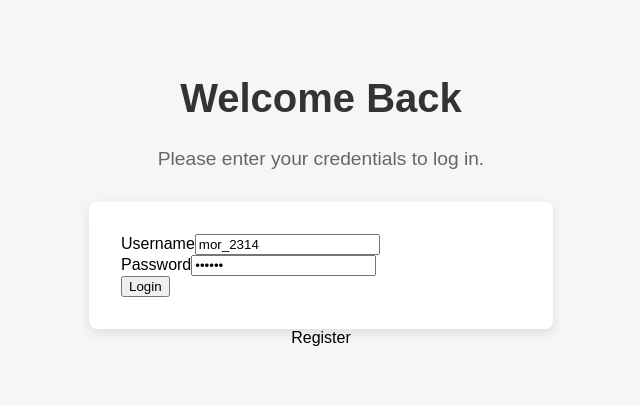
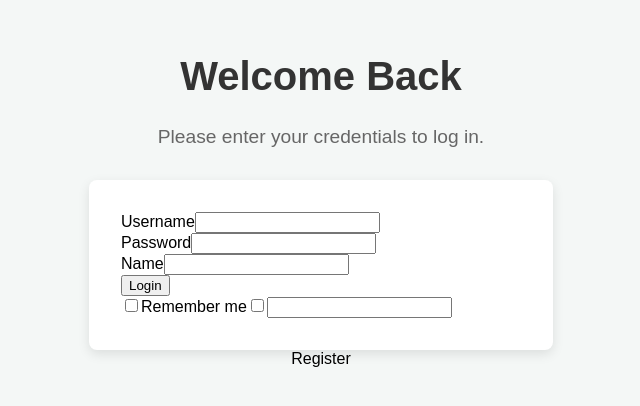
Before and after one commit to CodeaBien/codeabien-angular-mentoring, an Angular app: page /auth/login in a window 1280 px wide. Shown: the part 254-660 px from the top of the page, without its empty margins (319-959 px from the left). Built offline with nearby package versions, Linux system fonts and the light colour scheme.

Commit message:
demo cva

```diff
--- /dev/null
+++ b/src/app/features/auth/pages/login-page/components/demo-input/demo-input.html
@@ -0,0 +1,4 @@
+<div [formGroup]="form">
+	<label for="name">Name</label>
+	<input type="text" formControlName="namedemo" />
+</div>
--- /dev/null
+++ b/src/app/features/auth/pages/login-page/components/demo-input/demo-input.ts
@@ -0,0 +1,74 @@
+import { Component, forwardRef, OnInit, ViewEncapsulation } from '@angular/core';
+import {
+	AbstractControl,
+	ControlValueAccessor,
+	FormControl,
+	FormGroup,
+	NG_VALIDATORS,
+	NG_VALUE_ACCESSOR,
+	ReactiveFormsModule,
+	ValidationErrors,
+	Validator,
+} from '@angular/forms';
+
+@Component({
+	selector: 'app-demo-input',
+	imports: [ReactiveFormsModule],
+	templateUrl: './demo-input.html',
+	styleUrl: './demo-input.scss',
+	providers: [
+		{
+			provide: NG_VALUE_ACCESSOR,
+			useExisting: forwardRef(() => DemoInput),
+			multi: true,
+		},
+		{
+			provide: NG_VALIDATORS,
+			useExisting: forwardRef(() => DemoInput),
+			multi: true,
+		},
+	],
+	encapsulation: ViewEncapsulation.ShadowDom,
+})
+export class DemoInput implements ControlValueAccessor, OnInit, Validator {
+	// name = input<string>('');
+	// inputChange = output<string>();
+
+	// eslint-disable-next-line @typescript-eslint/no-empty-function
+	_onChange: (value: string) => void = () => {};
+	// eslint-disable-next-line @typescript-eslint/no-empty-function
+	_onTouched: () => void = () => {};
+
+	form = new FormGroup({
+		namedemo: new FormControl(''),
+	});
+
+	ngOnInit(): void {
+		this.form.controls.namedemo.valueChanges.subscribe((value) => {
+			this._onChange(value as string);
+		});
+	}
+
+	writeValue(value: string): void {
+		console.log('writeValue', value);
+	}
+
+	registerOnChange(fn: (value: string) => void): void {
+		console.log('registerOnChange', fn);
+		this._onChange = fn;
+	}
+
+	registerOnTouched(fn: () => void): void {
+		console.log('registerOnTouched', fn);
+		this._onTouched = fn;
+	}
+
+	validate(control: AbstractControl): ValidationErrors | null {
+		console.log('validate', control);
+		return null;
+	}
+
+	registerOnValidatorChange(fn: () => void): void {
+		console.log('registerOnValidatorChange', fn);
+	}
+}
--- a/src/app/features/auth/pages/login-page/components/login-form/login-form.component.html
+++ b/src/app/features/auth/pages/login-page/components/login-form/login-form.component.html
@@ -9,15 +9,25 @@
 		<input id="password" formControlName="password" type="password" />
 	</div>
 
+	<app-demo-input formControlName="namedemo" />
+
 	@if (error()) {
 		<div class="error-message">{{ error() }}</div>
 	}
 
-	<button type="submit" [disabled]="form.invalid || isLoading()">
+	<button type="submit">
 		@if (isLoading()) {
 			<span>Loading...</span>
 		} @else {
 			<span>Login</span>
 		}
 	</button>
+
+	<form formGroupName="rememberMe">
+		<input type="checkbox" />
+		<label for="remember">Remember me</label>
+		<input type="checkbox" formControlName="checkbox" />
+
+		<input type="datetime" name="" id="" formControlName="datetime" />
+	</form>
 </form>
--- a/src/app/features/auth/pages/login-page/components/login-form/login-form.component.ts
+++ b/src/app/features/auth/pages/login-page/components/login-form/login-form.component.ts
@@ -1,28 +1,62 @@
 import { LoginRequest } from '@/features/auth/domain/models/auth-api.model';
-import { ChangeDetectionStrategy, Component, EventEmitter, input, Output } from '@angular/core';
+import { DemoInput } from '@/features/auth/pages/login-page/components/demo-input/demo-input';
+import { ChangeDetectionStrategy, Component, EventEmitter, inject, input, OnInit, Output } from '@angular/core';
 import { FormBuilder, ReactiveFormsModule, Validators } from '@angular/forms';
 
 @Component({
 	selector: 'app-login-form',
 	standalone: true,
-	imports: [ReactiveFormsModule],
+	imports: [ReactiveFormsModule, DemoInput],
 	templateUrl: './login-form.component.html',
 	changeDetection: ChangeDetectionStrategy.OnPush,
 })
-export class LoginFormComponent {
+export class LoginFormComponent implements OnInit {
 	isLoading = input<boolean>(false);
 	error = input<string | null>(null);
+	name = input<string>('John Doe');
+
+	// private readonly formBuilder = inject(FormBuilder);
+	private readonly formBuilder = inject(FormBuilder);
 
 	@Output() login = new EventEmitter<LoginRequest>();
 
-	form = new FormBuilder().group({
-		username: ['mor_2314', [Validators.required]],
-		password: ['83r5^_', [Validators.required, Validators.minLength(6)]],
-	});
+	// form = new FormGroup({
+	// 	username: new FormControl('mor_2314', [Validators.required]),
+	// 	password: new FormControl('83r5^_', [Validators.required, Validators.minLength(6)]),
+	// 	rememberMe: new FormGroup({
+	// 		checkbox: new FormControl(''),
+	// 		datetime: new FormControl(''),
+	// 	}),
+	// });
+
+	form = this.formBuilder.group(
+		{
+			username: ['', [Validators.required]],
+			password: ['', [Validators.required, Validators.minLength(6)]],
+			namedemo: ['', [Validators.required]],
+			rememberMe: this.formBuilder.group({
+				checkbox: [''],
+				datetime: [''],
+			}),
+		},
+		{ validators: [Validators.required] }
+	);
+
+	ngOnInit(): void {
+		this.form.controls.namedemo.valueChanges.subscribe((value) => {
+			console.log('valor recibido', value);
+		});
+	}
 
 	onSubmit(): void {
+		console.log(this.form.errors);
+		console.log(this.form.controls.username.errors);
 		if (this.form.valid) {
 			this.login.emit(this.form.value as LoginRequest);
 		}
 	}
+
+	inputChange(value: string): void {
+		console.log(value);
+	}
 }
--- a/src/app/features/auth/pages/login-page/login-page.component.ts
+++ b/src/app/features/auth/pages/login-page/login-page.component.ts
@@ -1,4 +1,5 @@
 import { LoginRequest } from '@/features/auth/domain/models/auth-api.model';
+import { DemoInput } from '@/features/auth/pages/login-page/components/demo-input/demo-input';
 import { ChangeDetectionStrategy, Component, inject } from '@angular/core';
 import { LoginFormComponent } from './components/login-form/login-form.component';
 import { LoginPageService } from './services/login-page.service';
@@ -6,7 +7,7 @@ import { LoginPageService } from './services/login-page.service';
 @Component({
 	selector: 'app-login-page',
 	standalone: true,
-	imports: [LoginFormComponent],
+	imports: [LoginFormComponent, DemoInput],
 	templateUrl: './login-page.component.html',
 	styleUrls: ['./login-page.component.scss'],
 	providers: [LoginPageService],
```
Also changed, not shown: src/app/features/auth/pages/login-page/components/demo-input/demo-input.scss (added).
